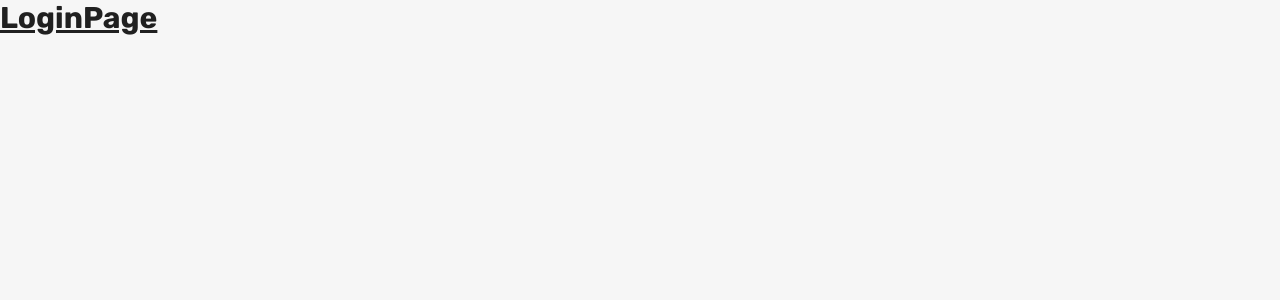
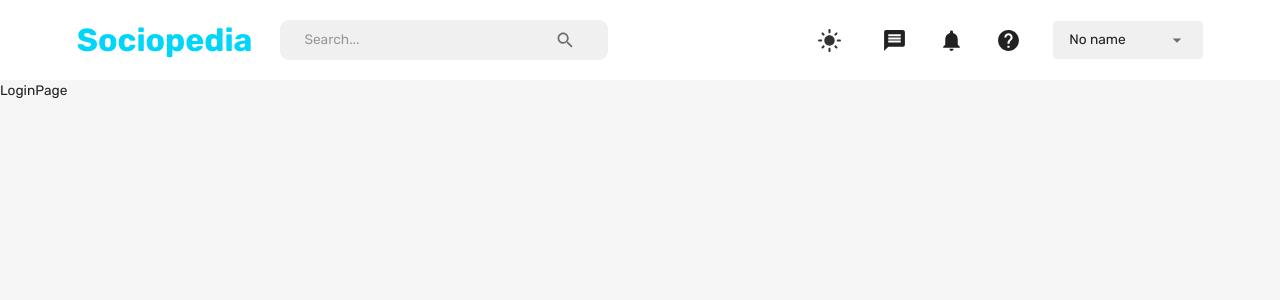
Before and after one commit to JNaid00/mern-social-media-app, a React (Create React App) app in the folder client/: page / in a window 1280 px wide. Shown: the top 300 px of the page. Built offline with nearby package versions, Linux system fonts and the light colour scheme.

Commit message:
Completed navbar

```diff
--- a/client/src/App.js
+++ b/client/src/App.js
@@ -2,6 +2,7 @@ import { BrowserRouter, Navigate, Route, Routes } from "react-router-dom";
 import HomePage from "scenes/homePage";
 import LoginPage from "scenes/loginPage";
 import ProfilePage from "scenes/profilePage";
+import Navbar from "scenes/navbar";
 import { useMemo } from "react";
 import { useSelector } from "react-redux";
 import { CssBaseline, CssBaselinem, ThemeProvider } from "@mui/material";
@@ -11,10 +12,11 @@ function App() {
   const mode = useSelector((state) => state.mode);
   const theme = useMemo(() => createTheme(themeSettings(mode)), [mode]);
   return (
-    <div className="text-3xl font-bold underline">
+    <div>
       <BrowserRouter>
         <ThemeProvider theme={theme}>
           <CssBaseline/>
+          <Navbar/>
           <Routes>
             <Route path="/" element={<LoginPage />} />
             <Route path="/home" element={<HomePage />} />
--- a/client/src/scenes/navbar/index.jsx
+++ b/client/src/scenes/navbar/index.jsx
@@ -1,9 +1,182 @@
-import React from 'react'
+import React from "react";
+
+import { useState } from "react";
+import {
+  IconButton,
+  InputBase,
+  Typography,
+  Select,
+  MenuItem,
+  FormControl,
+  useTheme,
+  useMediaQuery,
+} from "@mui/material";
+import {
+  Search,
+  Message,
+  DarkMode,
+  LightMode,
+  Notifications,
+  Help,
+  Menu,
+  Close,
+} from "@mui/icons-material";
+import { useDispatch, useSelector } from "react-redux";
+import { setMode, setLogout } from "state";
+import { useNavigate } from "react-router-dom";
+import FlexBetween from "components/FlexBetween";
 
 const Navbar = () => {
+  const [isMobileMenuToggled, setisMobileMenuToggled] = useState(false);
+  const dispatch = useDispatch();
+  const navigate = useNavigate();
+  const user = useSelector((state) => state.user);
+  const isNonMobileScreens = useMediaQuery("(min-width: 1000px");
+
+  const theme = useTheme();
+  const neutralLight = theme.palette.neutral.light;
+  const dark = theme.palette.neutral.dark;
+  const background = theme.palette.background.default;
+  const primaryLight = theme.palette.primary.light;
+  const alt = theme.palette.background.alt;
+  const fullName = user ? `${user.firstName} ${user.lastName}` : "No name";
+  console.log(background);
+  //0A0A0A
+  //F6F6F6
   return (
-    <div>Navbar</div>
-  )
-}
+    <FlexBetween padding="1rem 6%" backgroundColor={alt}>
+      <div className="flex justify-between items-center gap-7">
+        <Typography
+          fontWeight="bold"
+          fontSize="clamp(1rem, 2rem, 2.25rem)"
+          color="primary"
+          onClick={() => navigate("/home")}
+          sx={{
+            "&:hover": {
+              color: primaryLight,
+              cursor: "pointer",
+            },
+          }}
+        >
+          Sociopedia
+        </Typography>
+        {isNonMobileScreens && (
+          <FlexBetween
+            backgroundColor={neutralLight}
+            borderRadius="9px"
+            gap="3rem"
+            padding="0.1rem 1.5rem"
+          >
+            <InputBase placeholder="Search..."></InputBase>
+            <IconButton>
+              <Search />
+            </IconButton>
+          </FlexBetween>
+        )}
+      </div>
+      {isNonMobileScreens ? (
+        <div className="flex justify-between items-center gap-8">
+          <IconButton onClick={() => dispatch(setMode())}>
+            {theme.palette.mode === "dark" ? (
+              <DarkMode sx={{ fontSize: "25px" }} />
+            ) : (
+              <LightMode sx={{ fontSize: "25px", color: dark }} />
+            )}
+          </IconButton>
 
-export default Navbar
+          <Message sx={{ fontSize: "25px" }} />
+          <Notifications sx={{ fontSize: "25px" }} />
+          <Help sx={{ fontSize: "25px" }} />
+          <FormControl variant="standard" value={fullName}>
+            <Select
+              value={fullName}
+              sx={{
+                backgroundColor: neutralLight,
+                width: "150px",
+                borderRadius: "0.25rem",
+                p: "0.25rem 1rem",
+                "& .MuiSvgIcon-root": {
+                  pr: "0.25rem",
+                  width: "3rem",
+                },
+                "& .MuiSelect-select:focus": {
+                  backgroundColor: neutralLight,
+                },
+              }}
+              input={<InputBase />}
+            >
+              <MenuItem value={fullName}>
+                <Typography>{fullName}</Typography>
+              </MenuItem>
+              <MenuItem onClick={() => dispatch(setLogout())}>Log out</MenuItem>
+            </Select>
+          </FormControl>
+        </div>
+      ) : (
+        <IconButton
+          onClick={() => setisMobileMenuToggled(!isMobileMenuToggled)}
+        >
+          <Menu />
+        </IconButton>
+      )}
+
+      {!isNonMobileScreens && isMobileMenuToggled && (
+        <div
+          className={`fixed right-0 bottom-0 h-full z-10 max-w-[500px] min-w-[300px] rounded-3xl ${theme.palette.mode === "dark" ? "bg-[#0A0A0A]" : "bg-[#F6F6F6]"}`}
+        >
+          {/* Close icon */}
+          <div className="flex justify-end p-4">
+            <IconButton
+              onClick={() => setisMobileMenuToggled(!isMobileMenuToggled)}
+            >
+              <Close />
+            </IconButton>
+          </div>
+          {/* Menu Items */}
+
+          <div className="flex flex-col justify-center items-center gap-12">
+            <IconButton onClick={() => dispatch(setMode())} sx={{fontSize: "25px"}}>
+              {theme.palette.mode === "dark" ? (
+                <DarkMode sx={{ fontSize: "25px" }} />
+              ) : (
+                <LightMode sx={{ fontSize: "25px", color: dark }} />
+              )}
+            </IconButton>
+
+            <Message sx={{ fontSize: "25px" }} />
+            <Notifications sx={{ fontSize: "25px" }} />
+            <Help sx={{ fontSize: "25px" }} />
+            <FormControl variant="standard" value={fullName}>
+              <Select
+                value={fullName}
+                sx={{
+                  backgroundColor: neutralLight,
+                  width: "150px",
+                  borderRadius: "0.25rem",
+                  p: "0.25rem 1rem",
+                  "& .MuiSvgIcon-root": {
+                    pr: "0.25rem",
+                    width: "3rem",
+                  },
+                  "& .MuiSelect-select:focus": {
+                    backgroundColor: neutralLight,
+                  },
+                }}
+                input={<InputBase />}
+              >
+                <MenuItem value={fullName}>
+                  <Typography>{fullName}</Typography>
+                </MenuItem>
+                <MenuItem onClick={() => dispatch(setLogout())}>
+                  Log out
+                </MenuItem>
+              </Select>
+            </FormControl>
+          </div>
+        </div>
+      )}
+    </FlexBetween>
+  );
+};
+
+export default Navbar;
```
